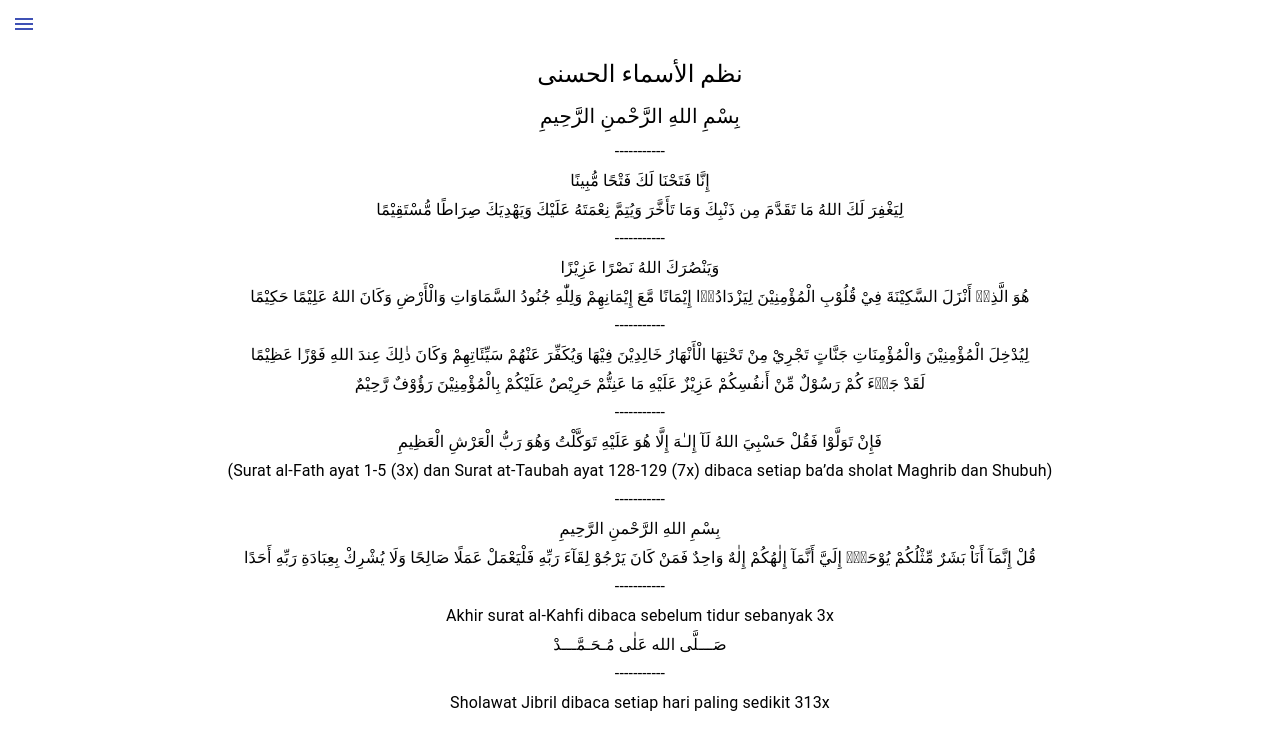
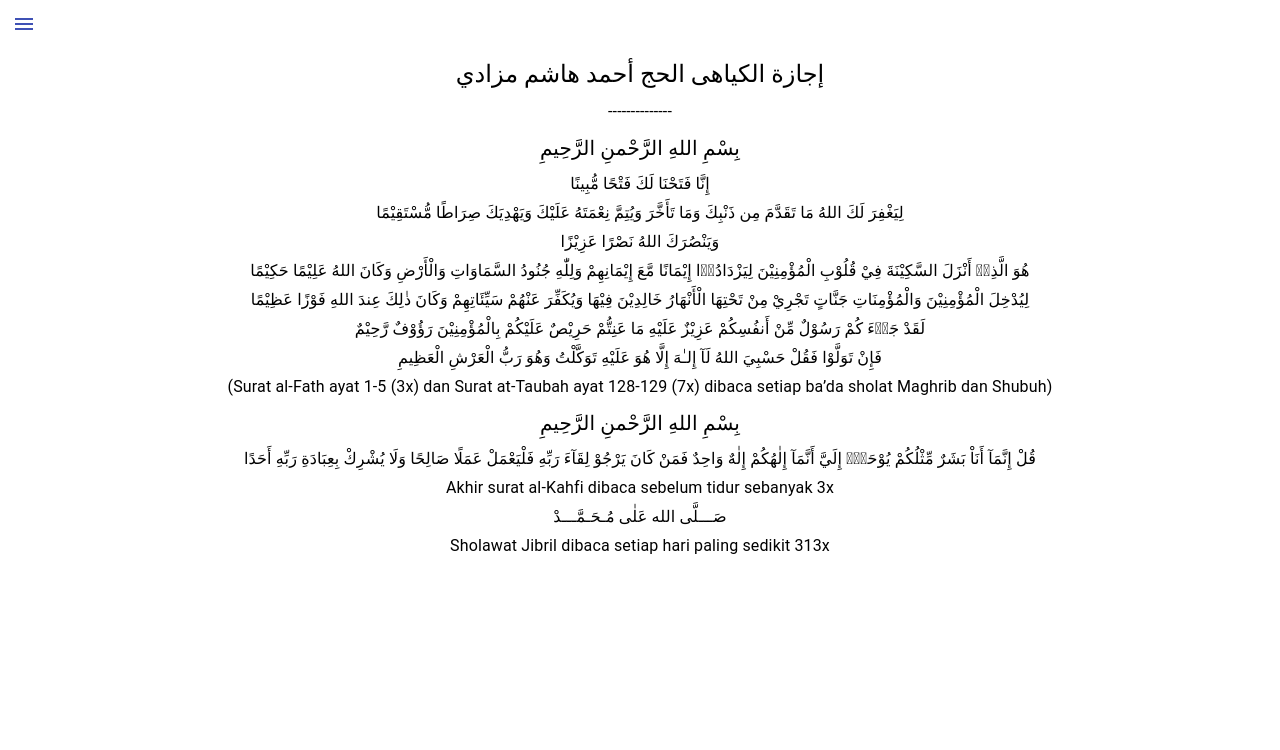
Before and after one commit to rifaldiraya/e-bukusaku, a React (Create React App) app in the folder ebukusaku/: page /13 in a window 1280 px wide. Shown: the top 750 px of the page. Built offline with nearby package versions, Linux system fonts and the light colour scheme.

Commit message:
bab 13 v0.1 create content

```diff
--- a/ebukusaku/src/pages/Bab13.jsx
+++ b/ebukusaku/src/pages/Bab13.jsx
@@ -1,4 +1,4 @@
-import React, { Component, Fragment } from 'react'
+import React, { Component } from 'react'
 
 import Data from '../data/file2.json';
 
@@ -7,18 +7,12 @@ export default class Bab13 extends Component {
     render() {
         return (
             <div style={{textAlign: 'center'}}>
-                <Typography variant='h5' style={{margin: 10}}>{Data[1].title}</Typography>
+                <Typography variant='h5' style={{margin: 10}}>{Data[2].title}</Typography>
+                <Typography>--------------</Typography>
                 {
                     Data[2].text.map((v, i) => {
-                        if(i===0){
-                            return <Typography key='0' variant='h6' style={{margin: 8}}>{v}</Typography>
-                        }else if((i+1) % 2 === 0 ){
-                            return (
-                                <Fragment key={i}>
-                                    <Typography variant='body1' style={{margin: 5}}>-----------</Typography>
-                                    <Typography variant='body1' style={{margin: 5}}>{v}</Typography>
-                                </Fragment>
-                            )
+                        if(v === 'بِسْمِ اللهِ الرَّحْمنِ الرَّحِيمِ'){
+                            return <Typography key={i} variant='h6' style={{margin: 8}}>{v}</Typography>
                         } else{
                             return <Typography key={i} variant='body1' style={{margin: 5}}>{v}</Typography>
                         }
```
